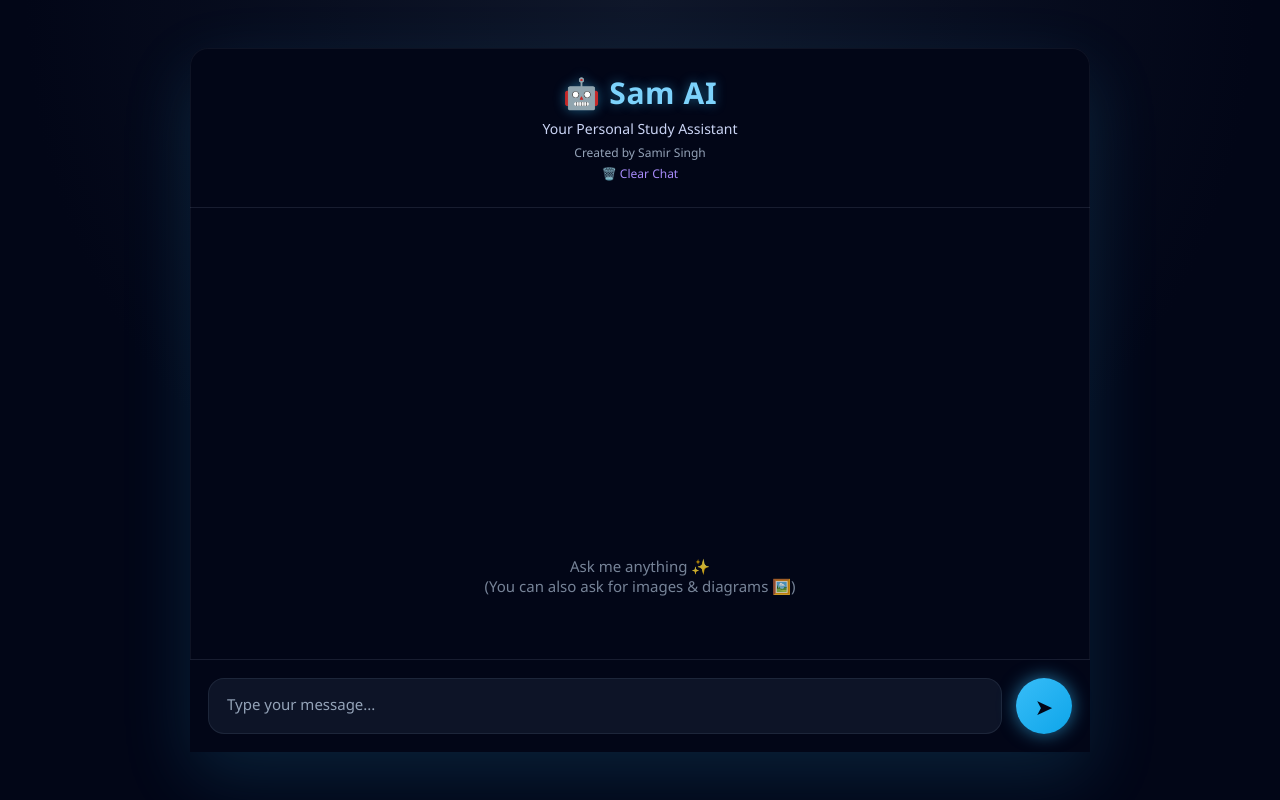
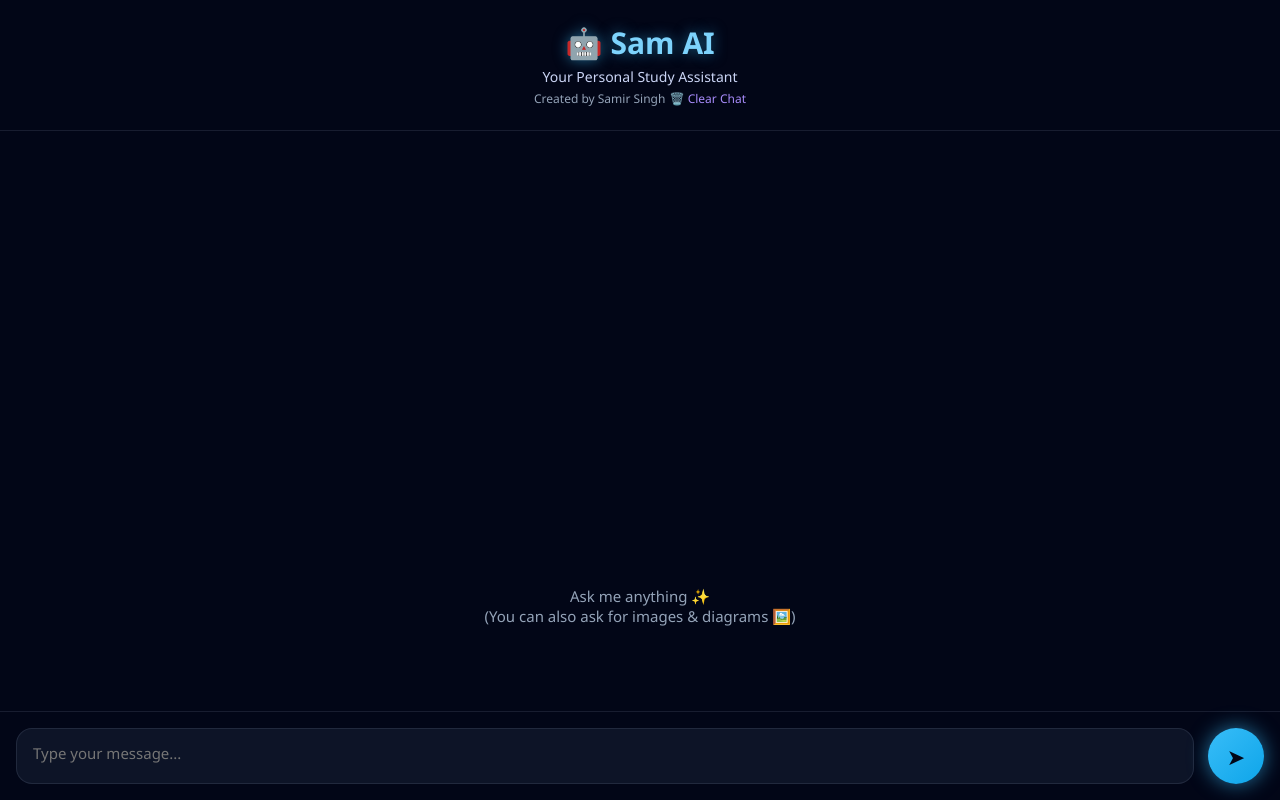
Before and after one commit to sanusamir7171-dev/AI-Study-Helper, a Flask app: page / in a window 1280 px wide. Run offline with Flask 3, Linux system fonts and the light colour scheme.

Commit message:
Update style.css

```diff
--- a/static/style.css
+++ b/static/style.css
@@ -5,106 +5,132 @@
     font-family: "Segoe UI", Arial, sans-serif;
 }
 
-/* 🌈 BACKGROUND MORE BRIGHT */
+/* 🌈 FULL SCREEN BACKGROUND */
 body {
-    background: radial-gradient(circle at top, #0f172a, #020617 60%);
     height: 100vh;
-    display: flex;
-    justify-content: center;
-    align-items: center;
+    width: 100vw;
+    background: radial-gradient(circle at top, #0f172a, #020617 70%);
     color: #e5e7eb;
+    overflow: hidden;
 }
 
-/* MAIN CONTAINER */
+/* 🖥️ FULL SCREEN CHAT */
 .chat-wrapper {
-    width: 72%;
-    max-width: 900px;
-    height: 88vh;
+    width: 100vw;
+    height: 100vh;
     background: linear-gradient(180deg, #020617, #020617);
-    border-radius: 18px;
     display: flex;
     flex-direction: column;
-    box-shadow:
-        0 25px 70px rgba(56,189,248,0.15),
-        inset 0 0 0 1px rgba(148,163,184,0.08);
-    backdrop-filter: blur(6px);
 }
 
 /* HEADER */
 .chat-header {
-    padding: 24px;
+    padding: 22px;
     text-align: center;
     border-bottom: 1px solid rgba(148,163,184,0.15);
+    position: relative;
 }
 
 .chat-header h1 {
     font-size: 30px;
     color: #7dd3fc;
-    letter-spacing: 0.6px;
-    text-shadow: 0 0 12px rgba(56,189,248,0.45);
+    text-shadow: 0 0 14px rgba(56,189,248,0.5);
 }
 
 .chat-header p {
     font-size: 14px;
     color: #cbd5f5;
-    margin-top: 6px;
+    margin-top: 4px;
 }
 
 .creator {
-    display: block;
-    margin-top: 6px;
     font-size: 12px;
     color: #94a3b8;
+}
+
+/* CLEAR BUTTON */
+.clear-btn {
+    position: absolute;
+    left: 18px;
+    top: 18px;
+    font-size: 12px;
+    color: #a78bfa;
+    text-decoration: none;
+}
+.clear-btn:hover {
+    text-decoration: underline;
 }
 
 /* CHAT BODY */
 .chat-body {
     flex: 1;
-    padding: 26px;
+    padding: 24px;
     overflow-y: auto;
 }
 
-/* EMPTY STATE */
+/* EMPTY */
 .empty-state {
     text-align: center;
-    margin-top: 38%;
+    margin-top: 35%;
     color: #94a3b8;
     font-size: 15px;
-    opacity: 0.8;
+}
+
+/* MESSAGE ROW */
+.msg-row {
+    display: flex;
+    margin-bottom: 14px;
+}
+
+/* USER MESSAGE */
+.msg-row.right {
+    justify-content: flex-end;
+}
+.user-msg {
+    background: linear-gradient(135deg, #38bdf8, #7dd3fc);
+    color: #020617;
+    padding: 10px 14px;
+    border-radius: 14px 14px 2px 14px;
+    max-width: 65%;
+    font-size: 14px;
+    box-shadow: 0 4px 12px rgba(56,189,248,0.35);
 }
 
 /* AI MESSAGE */
-.ai-message {
+.msg-row.left {
+    justify-content: flex-start;
+}
+.ai-msg {
     background: linear-gradient(135deg, #0f172a, #020617);
-    padding: 18px 20px;
-    border-radius: 16px;
-    animation: fadeIn 0.3s ease;
+    color: #e5e7eb;
+    padding: 14px 16px;
+    border-radius: 14px 14px 14px 2px;
+    max-width: 65%;
+    font-size: 15px;
     box-shadow: 0 0 0 1px rgba(148,163,184,0.08);
 }
-
-.ai-name {
-    display: block;
-    font-size: 13px;
-    font-weight: 600;
-    color: #7dd3fc;
-    margin-bottom: 6px;
+.ai-msg pre {
+    white-space: pre-wrap;
+    margin: 0;
+    line-height: 1.7;
 }
 
-.ai-message pre {
-    white-space: pre-wrap;
-    word-break: break-word;
-    line-height: 1.75;
-    font-size: 15px;
-    color: #e5e7eb;
+/* THINKING TEXT */
+.thinking {
+    font-size: 13px;
+    color: #a78bfa;
+    margin-bottom: 6px;
+    font-style: italic;
+    opacity: 0.9;
 }
 
 /* INPUT AREA */
 .chat-input {
     display: flex;
-    padding: 18px;
     gap: 14px;
+    padding: 16px;
     border-top: 1px solid rgba(148,163,184,0.15);
-    background: linear-gradient(180deg, #020617, #020617);
+    background: #020617;
 }
 
 .chat-input textarea {
@@ -112,22 +138,17 @@ body {
     height: 56px;
     resize: none;
     border-radius: 16px;
-    border: 1px solid rgba(148,163,184,0.12);
-    padding: 15px 18px;
+    border: 1px solid rgba(148,163,184,0.15);
+    padding: 14px 16px;
     font-size: 15px;
     background: rgba(15,23,42,0.9);
     color: white;
     outline: none;
-    transition: 0.2s;
 }
 
 .chat-input textarea:focus {
     border-color: #38bdf8;
     box-shadow: 0 0 0 3px rgba(56,189,248,0.25);
-}
-
-.chat-input textarea::placeholder {
-    color: #94a3b8;
 }
 
 /* SEND BUTTON */
@@ -140,99 +161,18 @@ body {
     font-size: 22px;
     cursor: pointer;
     color: #020617;
-    box-shadow: 0 0 18px rgba(56,189,248,0.6);
+    box-shadow: 0 0 20px rgba(56,189,248,0.6);
     transition: 0.25s;
 }
-
 .chat-input button:hover {
     transform: scale(1.08);
-    box-shadow: 0 0 26px rgba(56,189,248,0.9);
 }
 
 /* SCROLLBAR */
 .chat-body::-webkit-scrollbar {
     width: 6px;
 }
-
 .chat-body::-webkit-scrollbar-thumb {
     background: linear-gradient(#38bdf8, #0ea5e9);
     border-radius: 10px;
 }
-
-/* CHAT ROW */
-.msg-row {
-    display: flex;
-    margin-bottom: 14px;
-}
-
-/* USER */
-.msg-row.right {
-    justify-content: flex-end;
-}
-
-.user-msg {
-    background: linear-gradient(135deg, #38bdf8, #7dd3fc);
-    color: #020617;
-    padding: 10px 14px;
-    border-radius: 14px 14px 2px 14px;
-    max-width: 75%;
-    font-size: 14px;
-    box-shadow: 0 4px 12px rgba(56,189,248,0.4);
-}
-
-/* AI */
-.msg-row.left {
-    justify-content: flex-start;
-}
-
-.ai-msg {
-    background: linear-gradient(135deg, #0f172a, #020617);
-    color: #e5e7eb;
-    padding: 12px 14px;
-    border-radius: 14px 14px 14px 2px;
-    max-width: 75%;
-    font-size: 15px;
-    box-shadow: 0 0 0 1px rgba(148,163,184,0.08);
-}
-
-.ai-msg pre {
-    white-space: pre-wrap;
-    margin: 0;
-    line-height: 1.7;
-}
-
-/* FADE IN */
-@keyframes fadeIn {
-    from {
-        opacity: 0;
-        transform: translateY(8px);
-    }
-    to {
-        opacity: 1;
-        transform: translateY(0);
-    }
-}
-
-.thinking {
-    color: #94a3b8;
-    font-style: italic;
-    font-size: 13px;
-}
-.clear-btn {
-    position: absolute;
-    left: 20px;
-    top: 20px;
-    font-size: 12px;
-    color: #38bdf8;
-    text-decoration: none;
-}
-.clear-btn:hover {
-    text-decoration: underline;
-}
-.thinking {
-    font-size: 13px;
-    color: #a78bfa;
-    margin-bottom: 6px;
-    font-style: italic;
-    opacity: 0.9;
-}
```
